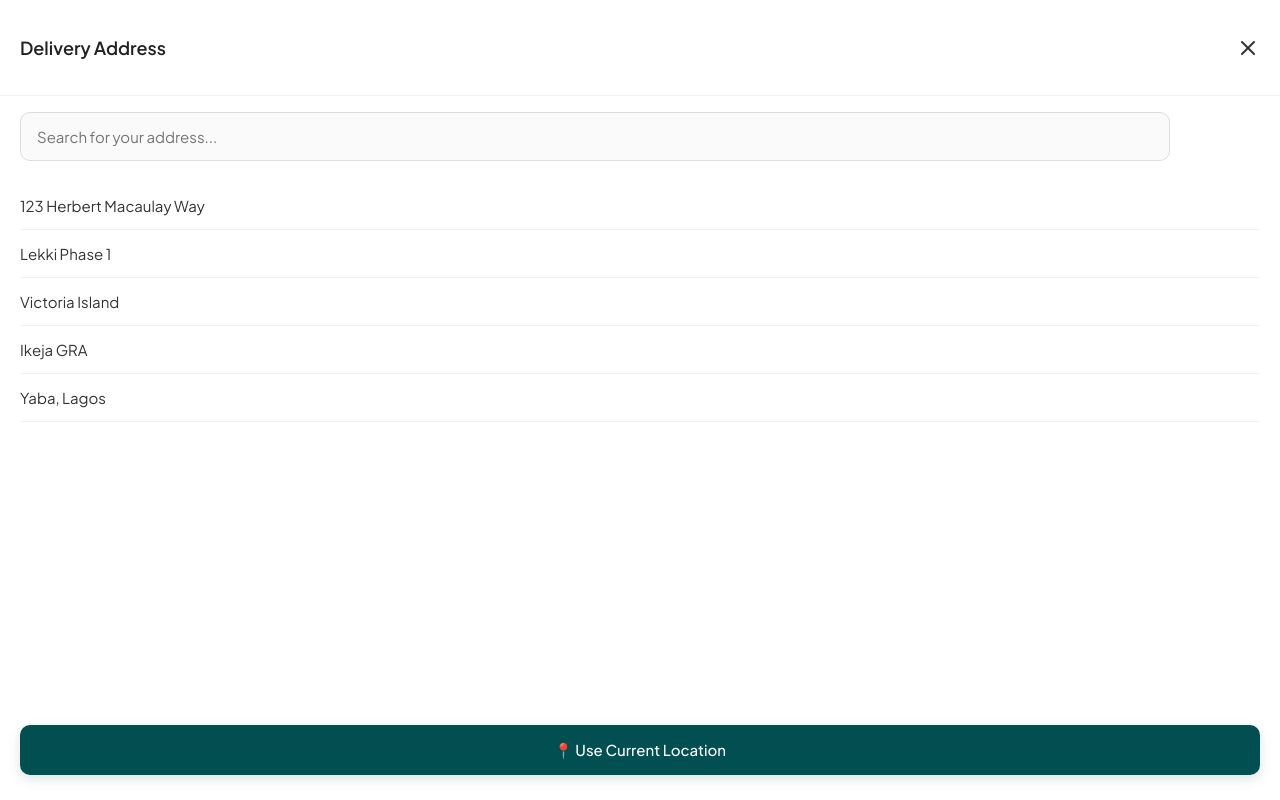
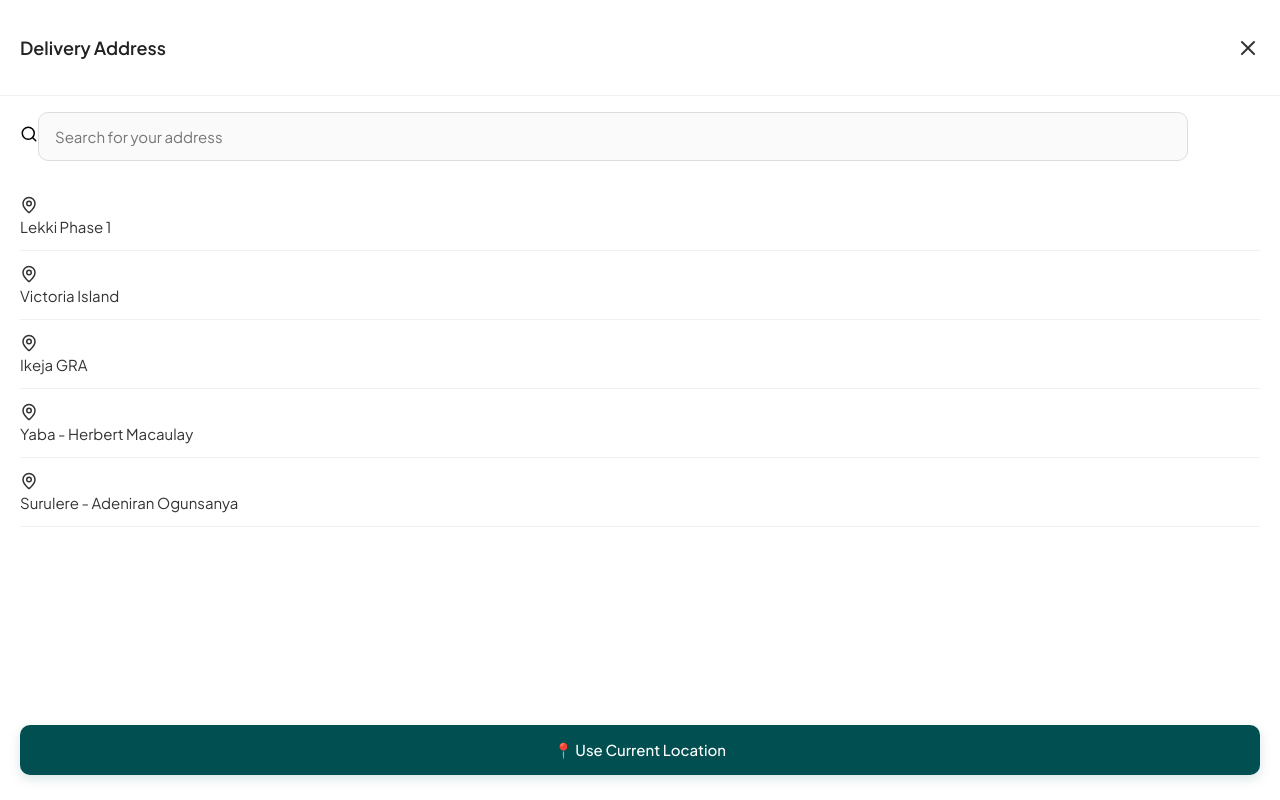
Before and after one commit to ay30bg/droppa, a React (Create React App) app: page /locations in a window 1280 px wide. Built offline with nearby package versions, Linux system fonts and the light colour scheme.

Commit message:
Update Locations.jsx

```diff
--- a/src/pages/Locations.jsx
+++ b/src/pages/Locations.jsx
@@ -1,60 +1,72 @@
 import React, { useState } from "react";
-import { FiX } from "react-icons/fi";
+import { FiX, FiSearch } from "react-icons/fi";
+import { MapPin } from "lucide-react";
 import "../styles/location.css";
 
 export default function LocationPage({ setLocation, closePage }) {
   const [search, setSearch] = useState("");
 
+  // Dummy suggestions (Google style)
   const suggestions = [
-    "123 Herbert Macaulay Way",
     "Lekki Phase 1",
     "Victoria Island",
     "Ikeja GRA",
-    "Yaba, Lagos",
+    "Yaba - Herbert Macaulay",
+    "Surulere - Adeniran Ogunsanya",
   ];
+
+  const filtered = suggestions.filter((item) =>
+    item.toLowerCase().includes(search.toLowerCase())
+  );
 
   const handleSelect = (address) => {
     setLocation(address);
     closePage();
   };
 
-  const filtered = suggestions.filter((item) =>
-    item.toLowerCase().includes(search.toLowerCase())
-  );
-
   return (
     <div className="location-page">
-      {/* --- TOP HEADER --- */}
+      {/* Page Header */}
       <div className="location-header">
         <h3>Delivery Address</h3>
         <FiX size={24} onClick={closePage} className="close-btn" />
       </div>
 
-      {/* --- SEARCH BAR --- */}
+      {/* Search bar */}
       <div className="location-search">
-        <input
-          type="text"
-          placeholder="Search for your address..."
-          value={search}
-          onChange={(e) => setSearch(e.target.value)}
-        />
+        <div className="search-wrapper">
+          <FiSearch className="search-icon" size={18} />
+          <input
+            type="text"
+            placeholder="Search for your address"
+            value={search}
+            onChange={(e) => setSearch(e.target.value)}
+          />
+          {search.length > 0 && (
+            <FiX
+              size={16}
+              className="clear-icon"
+              onClick={() => setSearch("")}
+            />
+          )}
+        </div>
       </div>
 
-      {/* --- SUGGESTIONS --- */}
+      {/* Suggestions */}
       <div className="suggestions-list">
         {filtered.map((item) => (
-          <div
-            key={item}
-            className="suggestion-item"
-            onClick={() => handleSelect(item)}
-          >
-            {item}
+          <div key={item} className="suggestion-item" onClick={() => handleSelect(item)}>
+            <MapPin size={18} className="suggestion-icon" />
+            <div className="suggestion-text">{item}</div>
           </div>
         ))}
       </div>
 
-      {/* --- USE CURRENT LOCATION --- */}
-      <div className="use-location" onClick={() => handleSelect("Using current location...")}>
+      {/* Use Current Location */}
+      <div
+        className="use-location"
+        onClick={() => handleSelect("Using current location...")}
+      >
         📍 Use Current Location
       </div>
     </div>
```
